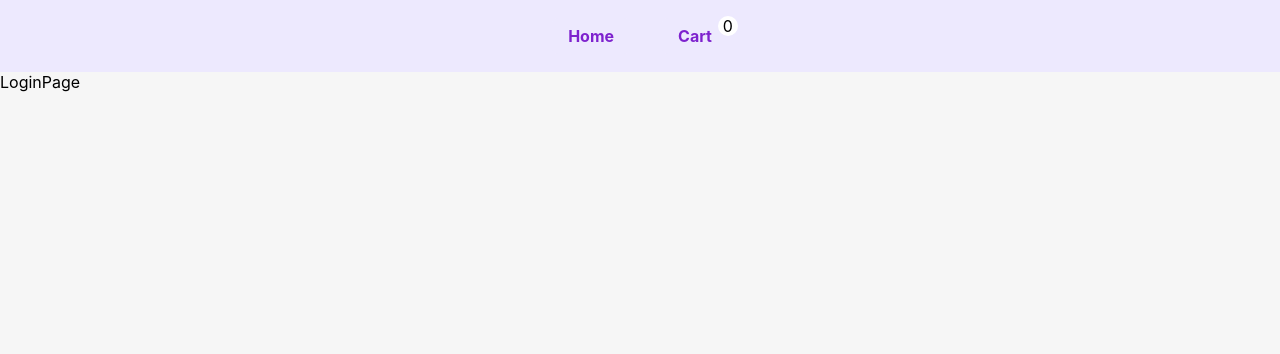
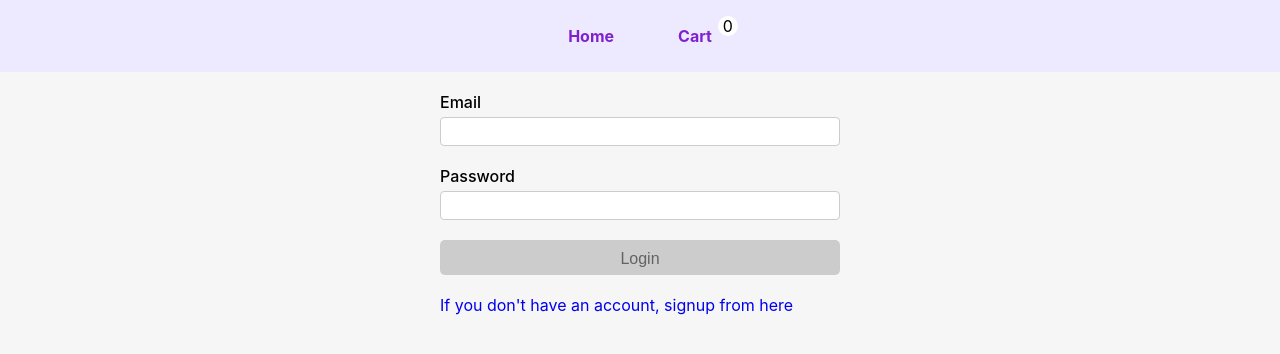
Before and after one commit to Hadi-bakhshi/shopping-app, a React (Create React App) app: page /login in a window 1280 px wide. Shown: the top 354 px of the page. Built offline with nearby package versions, Linux system fonts and the light colour scheme.

Commit message:
signup and login modified

```diff
--- a/src/App.css
+++ b/src/App.css
@@ -1,6 +1,4 @@
-a{
-  color: #ede9fe;
-}
+
 
 .productList--main {
   display: flex;
--- /dev/null
+++ b/src/Components/Login/LoginForm.js
@@ -0,0 +1,57 @@
+import { useFormik } from "formik";
+import Input from "../../common/Input";
+import * as Yup from "yup";
+import "./loginform.css";
+import { Link } from "react-router-dom";
+
+const initialValues = {
+  email: "",
+  password: "",
+};
+
+const onSubmit = (values) => {
+  console.log(values);
+};
+
+const validationSchema = Yup.object({
+  email: Yup.string().email("Email is not valid").required("Email is required"),
+  password: Yup.string().required("Password is required"),
+});
+
+const LoginForm = () => {
+  const formik = useFormik({
+    initialValues: initialValues,
+    onSubmit,
+    validationSchema,
+    validateOnMount: true,
+  });
+
+  return (
+    <div className="form-container">
+      <form onSubmit={formik.handleSubmit}>
+        <Input formik={formik} name="email" label="Email" type="email" />
+        <Input
+          formik={formik}
+          name="password"
+          label="Password"
+          type="password"
+        />
+        <button
+          className="btn primary"
+          style={{ width: "100%", paddingTop: "10px", fontSize: "16px" }}
+          type="submit"
+          disabled={!formik.isValid}
+        >
+          Login
+        </button>
+        <Link to="/signup">
+          <p className="signupFrom-login">
+            If you don't have an account, signup from here
+          </p>
+        </Link>
+      </form>
+    </div>
+  );
+};
+
+export default LoginForm;
--- /dev/null
+++ b/src/Components/Login/loginform.css
@@ -0,0 +1,3 @@
+.signupFrom-login{
+    margin-top: 20px;
+}
--- a/src/Components/Signup/SignupForm.js
+++ b/src/Components/Signup/SignupForm.js
@@ -2,6 +2,8 @@ import { useFormik } from "formik";
 import Input from "../../common/Input";
 import * as Yup from "yup";
 import "./signup.css";
+import { Link } from "react-router-dom";
+
 const initialValues = {
   name: "",
   email: "",
@@ -24,7 +26,12 @@ const validationSchema = Yup.object({
     .matches(/^[0-9]{11}$/, "Phone number is not valid")
     .nullable(),
 
-  password: Yup.string().required("Password is required"),
+  password: Yup.string()
+    .required("Password is required")
+    .matches(
+      /^(?=.*[a-z])(?=.*[A-Z])(?=.*\d)(?=.*[@$!%*?&])[A-Za-z\d@$!%*?&]{8,}$/,
+      "Password must contain at least 8 characters, one uppercase, one lowercase, one number and one special character"
+    ),
   passwordConfirm: Yup.string()
     .required("Password confirmation is required")
     .oneOf([Yup.ref("password"), null], "password must match"),
@@ -69,6 +76,7 @@ const SignupForm = () => {
         >
           Sign up
         </button>
+        <Link to="/login"><p className="loginFrom-signup">Already have an account? Login from here</p></Link>
       </form>
     </div>
   );
--- a/src/Components/Signup/signup.css
+++ b/src/Components/Signup/signup.css
@@ -3,3 +3,7 @@
     justify-content: center;
     margin-top: 20px;
 }
+
+.loginFrom-signup{
+    margin-top: 20px;
+}
--- a/src/Pages/LoginPage.js
+++ b/src/Pages/LoginPage.js
@@ -1,5 +1,7 @@
+import LoginForm from "../Components/Login/LoginForm";
+
 const LoginPage = () => {
-  return <div>LoginPage</div>;
+  return <LoginForm />;
 };
 
 export default LoginPage;
```
